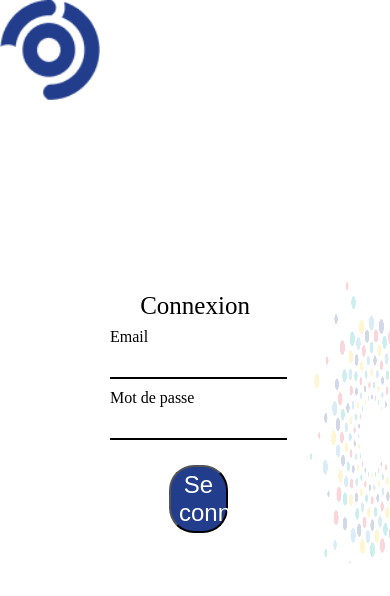
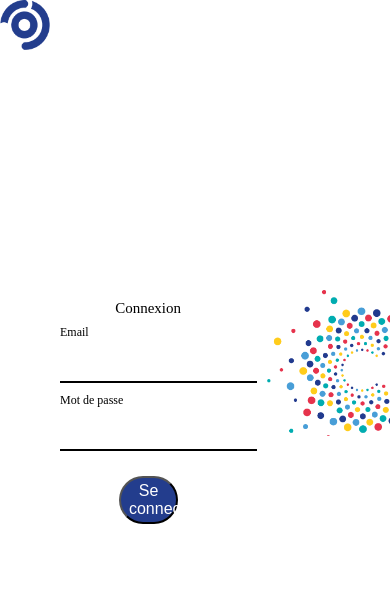
Before and after one commit to CamilleDSTY/hackaton_2, a React (Vite) app in the folder frontend/: page / in a window 390 px wide. Shown: the top 596 px of the page. Built offline with nearby package versions, Linux system fonts and the light colour scheme.

Commit message:
Debut de responsive

```diff
--- a/frontend/src/components/LogIn.css
+++ b/frontend/src/components/LogIn.css
@@ -1,15 +1,15 @@
-section {
+section.block {
   display: flex;
   width: 100%;
   height: 100vh;
 }
-section div.test {
+section.block div.test {
   display: flex;
   width: 100%;
   height: 100%;
   justify-content: center;
 }
-.app {
+div.app {
   display: flex;
   align-items: center;
   justify-content: center;
@@ -22,14 +22,14 @@ div.form {
   align-items: center;
 }
 
-.login-form {
+div.login-form {
   width: 100%;
   display: flex;
   flex-direction: row-reverse;
   justify-content: center;
 }
 
-.connect {
+p.connect {
   text-align: center;
   margin-left: 15%;
   font-size: 25px;
@@ -55,60 +55,66 @@ button[type="submit"] {
   background-color: #233d8d;
 }
 
-.button-container {
+div.button-container {
   display: flex;
   justify-content: center;
 }
-
-.list-container {
-  display: flex;
-}
-
 .error {
   color: red;
   font-size: 12px;
 }
 
-.input-container {
+div.input-container {
   display: flex;
   flex-direction: column;
   gap: 8px;
   margin: 10px;
 }
-.text {
-  font-size: 1rem;
-}
 
-.emmaus {
+img.emmaus {
   justify-content: space-between;
   display: flex;
   width: 100%;
   max-height: 100vh;
 }
-.logo2 {
+img.logo2 {
   width: 100px;
   height: 100px;
 }
-.title {
+div.tittle {
   display: flex;
   height: 100%;
   width: 100%;
+  filter: opacity(1);
 }
 
-@media screen and (min-width: 1024px) {
+@media screen and (max-width: 768px) {
   input.border[type="email"],
   input.border[type="password"] {
     height: 35px;
   }
-  .text {
+  form {
+    z-index: 50;
+    font-size: 0.75rem;
+  }
+  img.logo2 {
+    width: 50px;
+    height: 50px;
+  }
+  div.tittle {
     display: flex;
-    justify-content: center;
+    flex-direction: column;
     align-items: center;
+  }
+  div.input-container {
+    width: 100%;
+  }
+  button[type="submit"] {
     font-size: 1rem;
   }
-  .sign-up {
-    display: flex;
-    justify-content: center;
-    font-size: 1rem;
+  p.connect {
+    text-align: center;
+    font-size: 15px;
+    width: 30vw;
   }
 }
--- a/frontend/src/components/LogIn.jsx
+++ b/frontend/src/components/LogIn.jsx
@@ -81,7 +81,7 @@ function LogIn() {
   return (
     <div className="app">
       <div className="login-form">
-        <div className="title">
+        <div className="tittle">
           <img className="emmaus" src={Logo} alt="Loading..." />
         </div>
         {renderForm}
--- a/frontend/src/pages/Connection.jsx
+++ b/frontend/src/pages/Connection.jsx
@@ -3,7 +3,7 @@ import Logo from "../assets/Logo.png";
 
 function Connection() {
   return (
-    <section>
+    <section className="block">
       <img className="logo2" src={Logo} alt="" />
       <div className="test">
         <LogIn />
```
